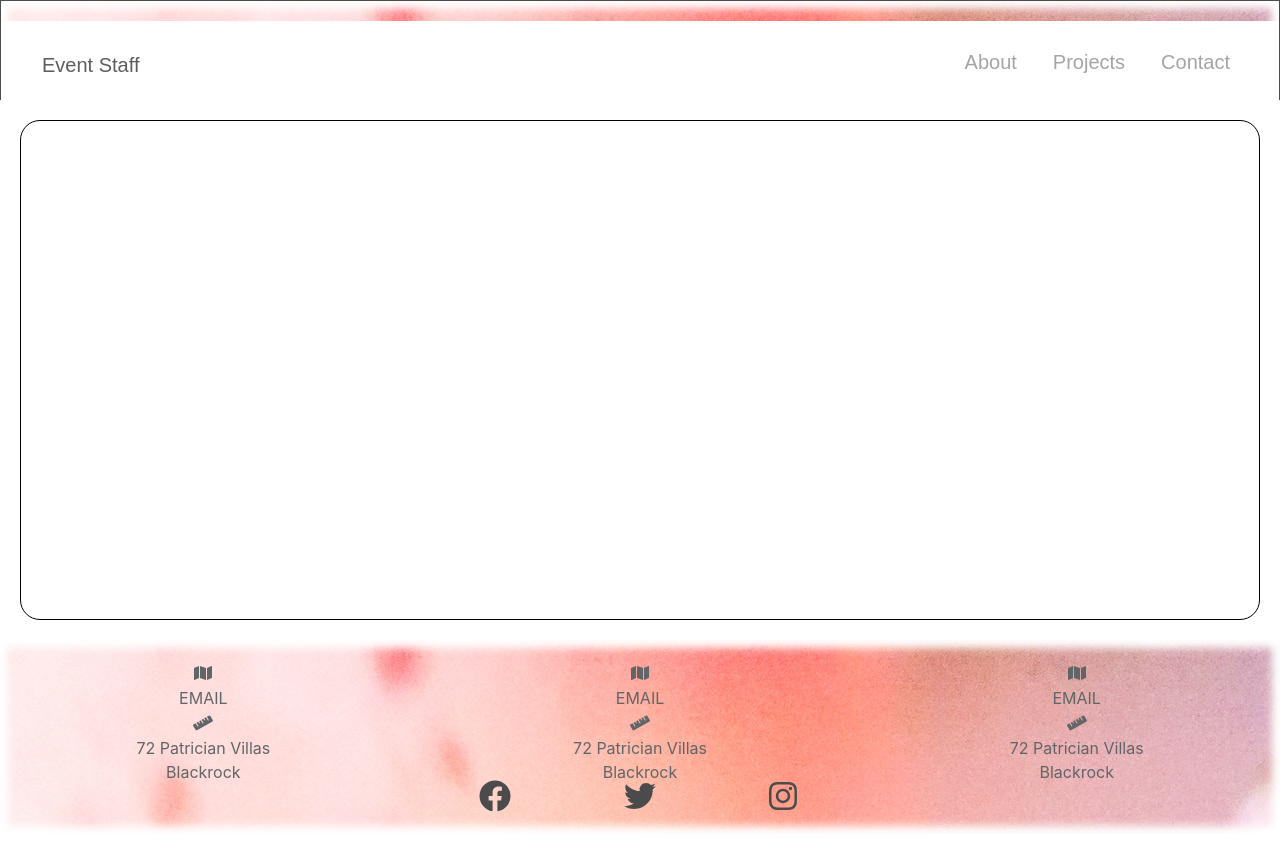
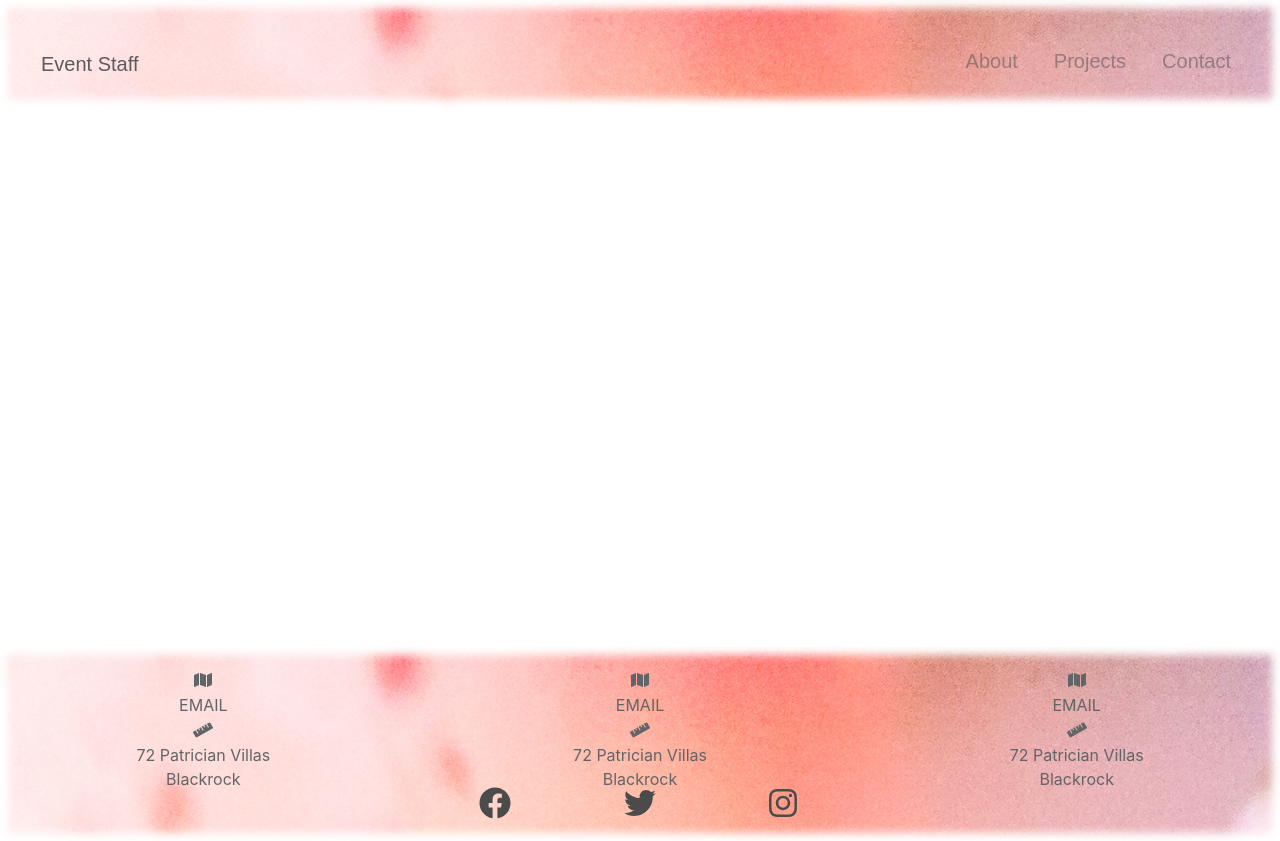
Before and after one commit to EnterpriseBoy/Magiweb, a React (Create React App) app: page / in a window 1280 px wide. Built offline with nearby package versions, Linux system fonts and the light colour scheme.

Commit message:
tidy up of div details

```diff
--- a/src/Components/Body/Body.module.css
+++ b/src/Components/Body/Body.module.css
@@ -1,6 +1,5 @@
 
 .boxed {
-  border: 1px solid black ;
   height: 500px;
   margin:20px;
   border-radius: 20px;
--- a/src/Components/Header/Header.module.css
+++ b/src/Components/Header/Header.module.css
@@ -3,8 +3,4 @@
     opacity: 0.7;
     padding-top: 20px;
     box-shadow: 0 0 8px 8px white inset;
-    border: black;
-    border-style: solid;
-    border-width: 1px;
-    height: 100px;
   }
--- a/src/Components/Header/menubar/Menubar.css
+++ b/src/Components/Header/menubar/Menubar.css
@@ -1,6 +1,5 @@
 #mainNav {
   min-height: 60px;
-  background-color: #fff;
 }
 
 .nav-item {
--- a/src/Components/Header/menubar/Menubar.js
+++ b/src/Components/Header/menubar/Menubar.js
@@ -1,6 +1,8 @@
 import React from "react";
 import "./Menubar.css";
 import "../../../CSS/bootstrap.min.css";
+
+
 
 function Menubase(props) {
   return (
```
